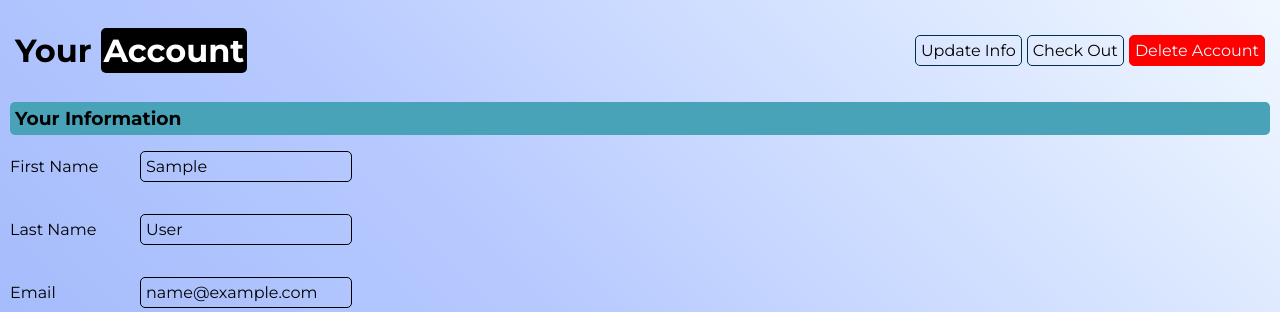
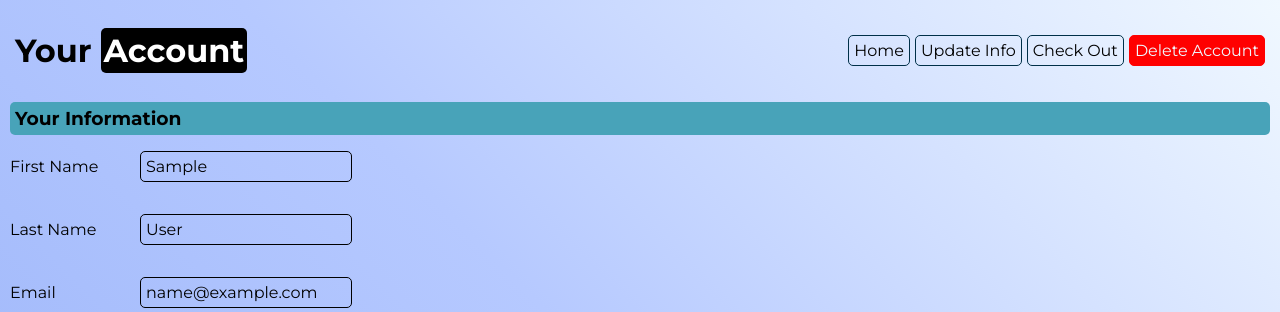
Before and after one commit to HimangshuDe/The-Blog-Co-Project, a Django app: page /auth/account/ in a window 1280 px wide. Shown: the top 312 px of the page. Run offline with Django 5.2, Linux system fonts and the light colour scheme; the visitor is signed in with stand-in values (Sample User, id 1); data comes from the database, SQL or seed files in the repository.

Commit message:
Added hyperlink to homepage of the blog

```diff
--- a/auth_app/templates/auth_app/accounts.html
+++ b/auth_app/templates/auth_app/accounts.html
@@ -13,6 +13,9 @@ Account | The Blog Company
 <header>
     <h1>Your <span class="bg-black">Account</span></h1>
     <nav id="logout-delete">
+        <div class="btn">
+            <a href="{% url "index" %}">Home</a>
+        </div>
         <div class="btn">
             <a href="{% url "update" %}">Update Info</a>
         </div>
```
